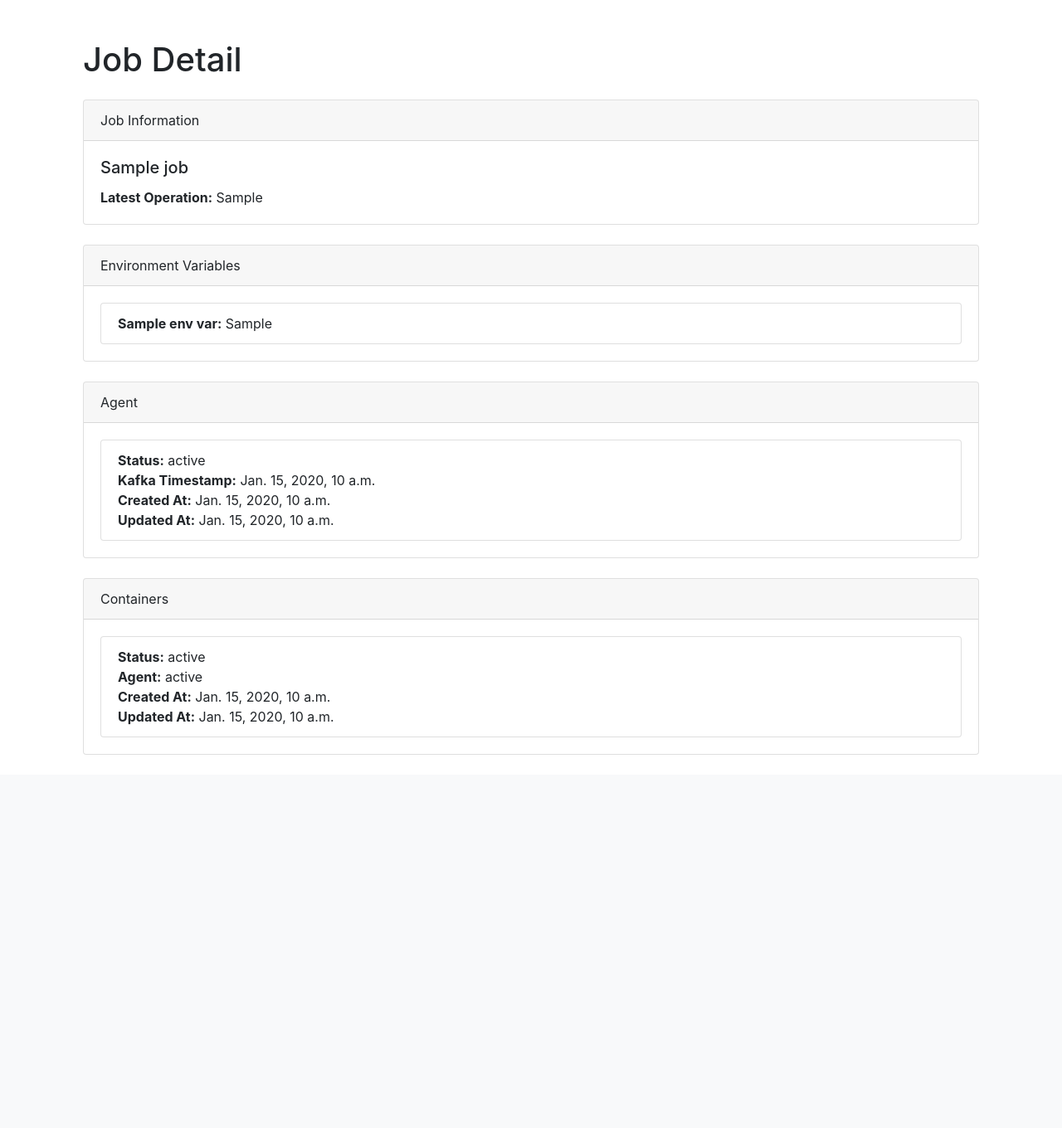
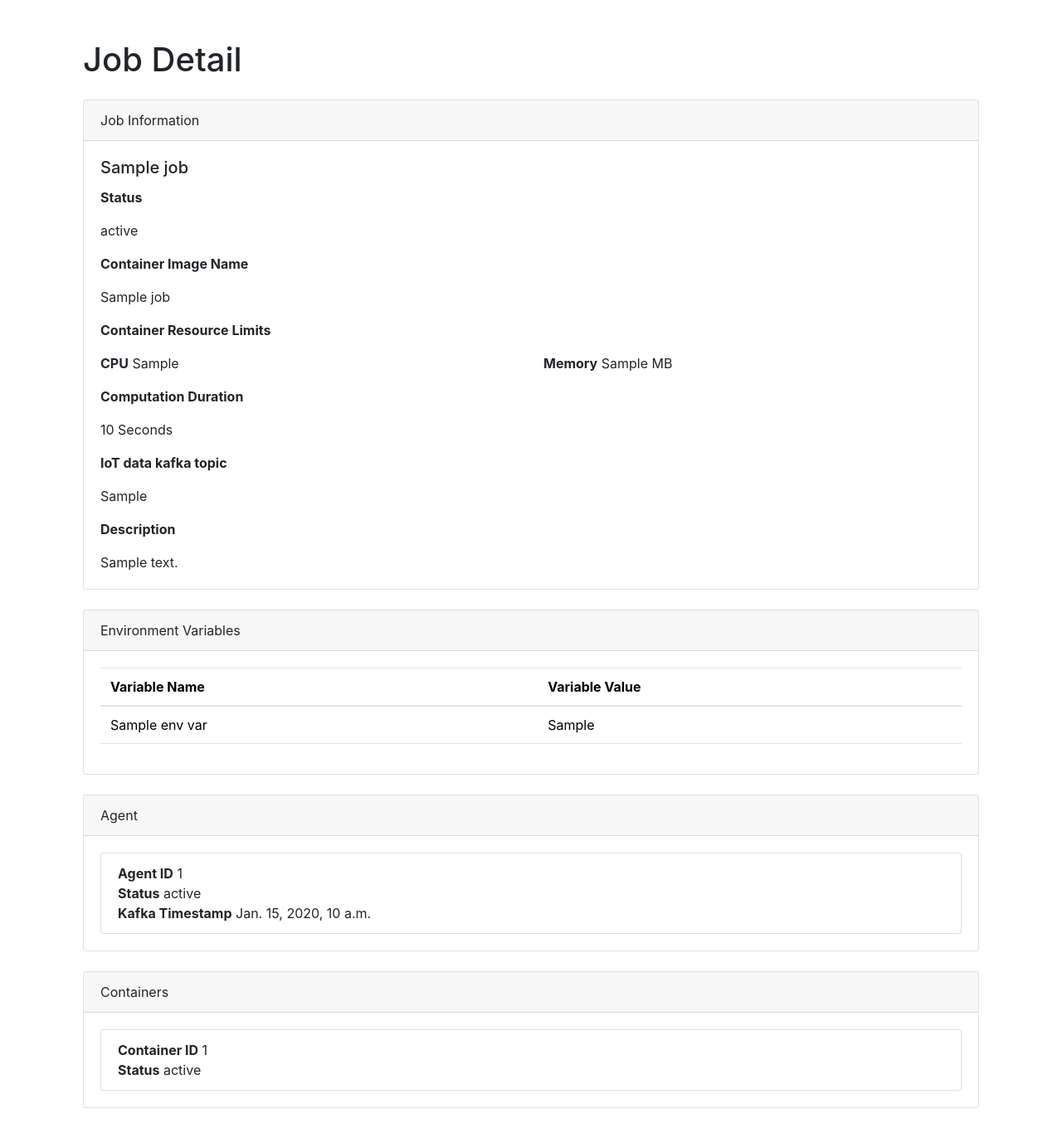
Before and after one commit to TBDM-24-25/SampleGen-Orchestrator, a Django app: template orchestrator/control_server/job_handler/templates/job_handler/job_detail.html in a window 1280 px wide. Shown: the part 56-1416 px from the top of the page at 83% size. Before the commit the page ends 966 px from the top, so only its background shows below. Run offline with Django 5.2, Linux system fonts and the light colour scheme; the template is opened without the code that fills it: most values are stand-ins (such as "Sample title", 1, 10 or a date in 2020); some libraries are stand-ins or nearby versions.

Commit message:
increased readablity of job details view

```diff
--- a/orchestrator/control_server/job_handler/templates/job_handler/job_detail.html
+++ b/orchestrator/control_server/job_handler/templates/job_handler/job_detail.html
@@ -11,22 +11,54 @@
             </div>
             <div class="card-body">
                 <h5 class="card-title">{{ job.name }}</h5>
-                <p class="card-text"><strong>Latest Operation:</strong> {{ job.latest_operation }}</p>
+                <p class="card-text"><strong>Status</strong></p>
+                <p class="card-text">{{ job.status }}</p>
+                <p class="card-text"><strong>Container Image Name</strong></p>
+                <p class="card-text">{{ job.container_image_name }}</p>
+                <p class="card-text"><strong>Container Resource Limits</strong></p>
+                <div class="row">
+                    <div class="col-md-6">
+                        <p class="card-text"><strong>CPU</strong> {{ job.container_cpu_limit }}</p>
+                    </div>
+                    <div class="col-md-6">
+                        <p class="card-text"><strong>Memory</strong> {{ job.container_memory_limit_in_mb }} MB</p>
+                    </div>
+                </div>
+                <p class="card-text"><strong></strong></p>
+                <p class="card-text"><strong>Computation Duration</strong></p>
+                <p class="card-text">{{ job.computation_duration_in_seconds }} Seconds</p>
+                <p class="card-text"><strong>IoT data kafka topic</strong></p>
+                <p class="card-text">{{ job.iot_data_kafka_topic }}</p>
+                <p class="card-text"><strong>Description</strong></p>
+                <p class="card-text">{{ job.description }}</p>
             </div>
         </div>
 
         <div class="card mb-4">
             <div class="card-header">
-                Environment Variables
+            Environment Variables
             </div>
             <div class="card-body">
-                <ul class="list-group">
+            {% if not enviroment_variables %}
+                <p class="card-text">No environment variables set for this job.</p>
+            {% else %}
+                <table class="table">
+                <thead>
+                    <tr>
+                    <th scope="col">Variable Name</th>
+                    <th scope="col">Variable Value</th>
+                    </tr>
+                </thead>
+                <tbody>
                     {% for env_var in enviroment_variables %}
-                        <li class="list-group-item">
-                            <strong>{{ env_var.variable_name }}:</strong> {{ env_var.variable_value }}
-                        </li>
+                    <tr>
+                        <td>{{ env_var.variable_name }}</td>
+                        <td>{{ env_var.variable_value }}</td>
+                    </tr>
                     {% endfor %}
-                </ul>
+                </tbody>
+                </table>
+            {% endif %}
             </div>
         </div>
 
@@ -38,14 +70,13 @@
                 {% if agent %}
                     <ul class="list-group">
                         <li class="list-group-item">
-                            <strong>Status:</strong> {{ agent.status }}<br>
-                            <strong>Kafka Timestamp:</strong> {{ agent.kafka_timestamp }}<br>
-                            <strong>Created At:</strong> {{ agent.created_at }}<br>
-                            <strong>Updated At:</strong> {{ agent.updated_at }}
+                            <strong>Agent ID</strong> {{ agent.docker_agent_id }}<br>
+                            <strong>Status</strong> {{ agent.status }}<br>
+                            <strong>Kafka Timestamp</strong> {{ agent.kafka_timestamp }}<br>
                         </li>
                     </ul>
                 {% else %}
-                    <p class="card-text">No agent deployed for this job.</p>
+                    <p class="card-text">Job is not deployed on an agent</p>
                 {% endif %}
             </div>
         </div>
@@ -59,15 +90,13 @@
                     <ul class="list-group">
                         {% for container in containers %}
                             <li class="list-group-item">
-                                <strong>Status:</strong> {{ container.status }}<br>
-                                <strong>Agent:</strong> {{ container.agent.status }}<br>
-                                <strong>Created At:</strong> {{ container.created_at }}<br>
-                                <strong>Updated At:</strong> {{ container.updated_at }}
+                                <strong>Container ID</strong> {{ container.docker_container_id }}<br>
+                                <strong>Status</strong> {{ container.status }}<br>
                             </li>
                         {% endfor %}
                     </ul>
                 {% else %}
-                    <p class="card-text">No containers associated with this job.</p>
+                    <p class="card-text">Job is not running. No containers associated with this job.</p>
                 {% endif %}
             </div>
         </div>
```
